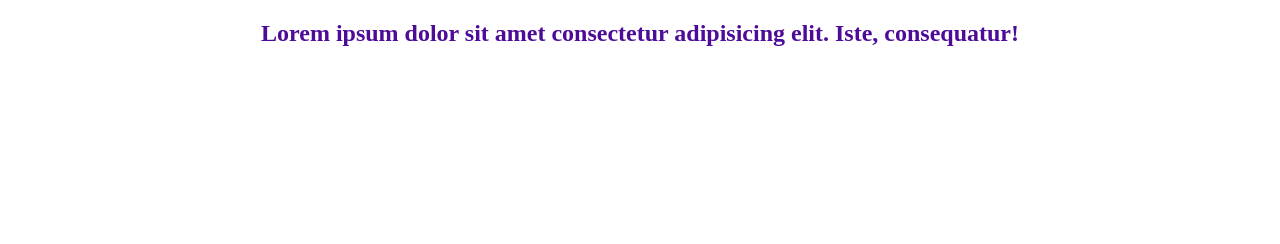
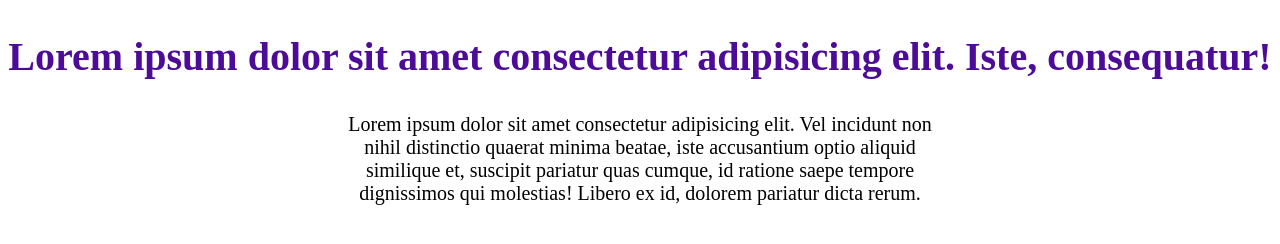
Before and after one commit to rasel-js/Project-1, a plain HTML site: page index.html in a window 1280 px wide. Drawn offline with Linux system fonts and the light colour scheme.

Commit message:
final testint

```diff
--- a/index.html
+++ b/index.html
@@ -11,5 +11,7 @@
 
     <h2>Lorem ipsum dolor sit amet consectetur adipisicing elit. Iste, consequatur!</h2>
 
+    <p>Lorem ipsum dolor sit amet consectetur adipisicing elit. Vel incidunt non nihil distinctio quaerat minima beatae, iste accusantium optio aliquid similique et, suscipit pariatur quas cumque, id ratione saepe tempore dignissimos qui molestias! Libero ex id, dolorem pariatur dicta rerum.</p>
+
 </body>
 </html>
--- a/style.css
+++ b/style.css
@@ -1,4 +1,12 @@
 h2 {
     text-align: center;
     color: rgb(77, 12, 151);
+    font-size: 40px;
 }
+p {
+    height: 500px;
+    width: 600px;
+    margin: auto;
+    text-align: center;
+    font-size: 20px;
+}
```
